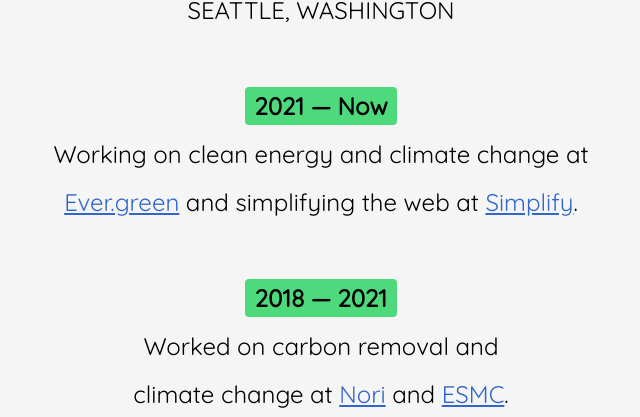
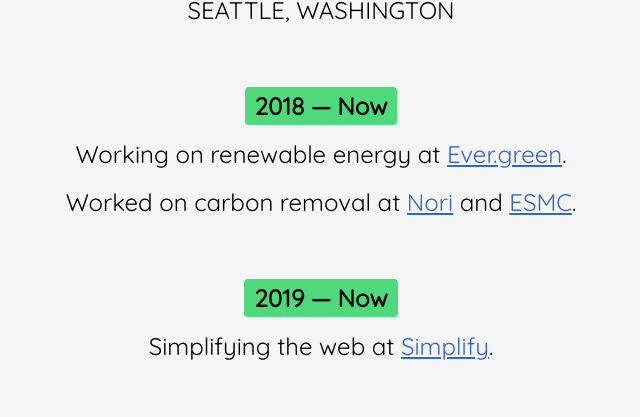
Before and after one commit to leggett/leggett.github.io, a plain HTML site: page index.html in a window 1280 px wide. Shown: the part 383-800 px from the top of the page, without its empty margins (319-959 px from the left). Drawn offline with Linux system fonts and the light colour scheme.

Commit message:
Adjust content

```diff
--- a/index.html
+++ b/index.html
@@ -108,16 +108,14 @@
       <span class="name">MICHAEL LEGGETT</span><br />
       SEATTLE, WASHINGTON<br /><br />
 
-      <b>2021 &mdash; Now</b><br />
-      Working on clean energy and climate change at
-      <a href="https://ever.green">Ever.green</a>
-      and simplifying the web at
-      <a href="https://simpl.fyi">Simplify</a>.<br /><br />
-
-      <b>2018 &mdash; 2021</b><br />
-      Worked on carbon removal and<br />climate change at
+      <b>2018 &mdash; Now</b><br />
+      Working on renewable energy at
+      <a href="https://ever.green">Ever.green</a>.<br />Worked on carbon removal at
       <a href="https://en.m.wikipedia.org/wiki/Nori_(company)">Nori</a> and
       <a href="https://ecosystemservicesmarket.org">ESMC</a>.<br /><br />
+
+      <b>2019 &mdash; Now</b><br />
+      Simplifying the web at <a href="https://simpl.fyi">Simplify</a>.<br /><br />
 
       <b>2005 &mdash; 2018</b><br />
       Design Lead & Manager for 10 years at Google (Gmail, Inbox, Fi, Android, Finance, Search, and more) and for 3
```
